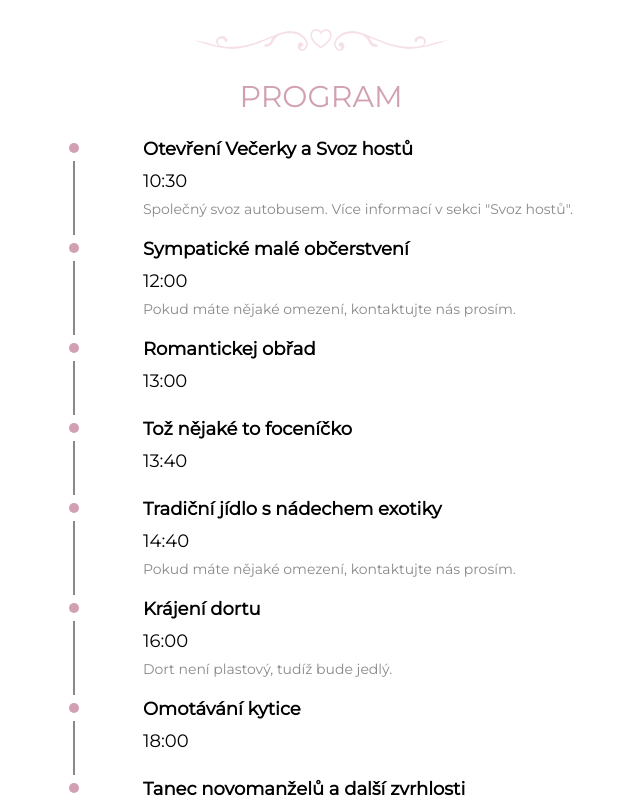
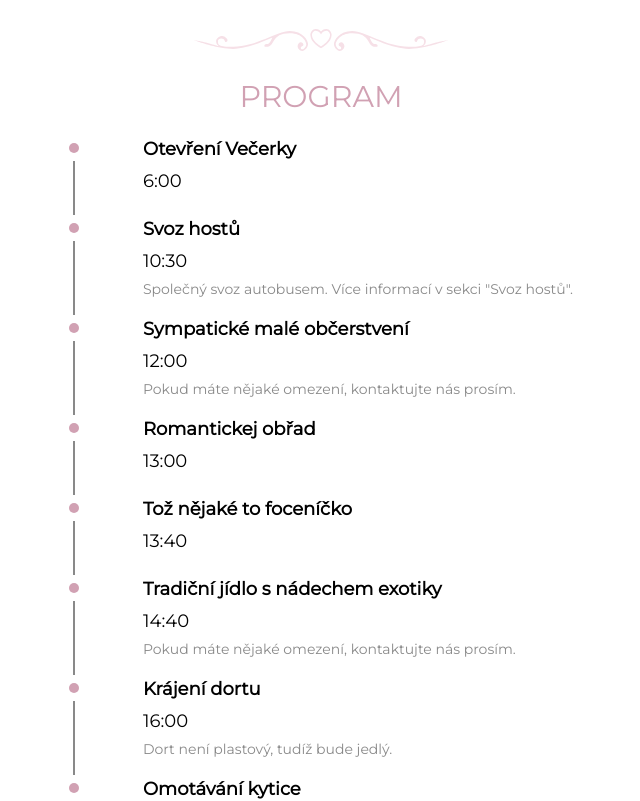
Before and after one commit to essare-rimaz/wedding-web, a Nuxt app: page / in a window 1280 px wide. Shown: the part 2660-3461 px from the top of the page, without its empty margins (319-959 px from the left). Built offline with nearby package versions, Linux system fonts and the light colour scheme.

Commit message:
Update content

```diff
--- a/pages/index.vue
+++ b/pages/index.vue
@@ -91,7 +91,8 @@ export default {
   name: 'IndexPage',
   data: () => ({
     weddingProgram: [
-      new ProgramDataItem('Otevření Večerky a Svoz hostů', '10:30', 'Společný svoz autobusem. Více informací v sekci "Svoz hostů".'),
+      new ProgramDataItem('Otevření Večerky', '6:00', ''),
+      new ProgramDataItem('Svoz hostů', '10:30', 'Společný svoz autobusem. Více informací v sekci "Svoz hostů".'),
       new ProgramDataItem('Sympatické malé občerstvení', '12:00', 'Pokud máte nějaké omezení, kontaktujte nás prosím.'),
       new ProgramDataItem('Romantickej obřad', '13:00', ''),
       new ProgramDataItem('Tož nějaké to foceníčko', '13:40', ''),
@@ -100,7 +101,7 @@ export default {
       new ProgramDataItem('Omotávání kytice', '18:00', ''),
       new ProgramDataItem('Tanec novomanželů a další zvrhlosti', '18:30', ''),
       new ProgramDataItem('Svatební hry a dražba', '20:00', ''),
-      new ProgramDataItem('Volná zábavička', '20:30', '')
+      new ProgramDataItem('Volná zábavička', '21:00', '')
     ],
     busTimetable: [
       new ProgramDataItem('Určická 66', '10:45'),
```
